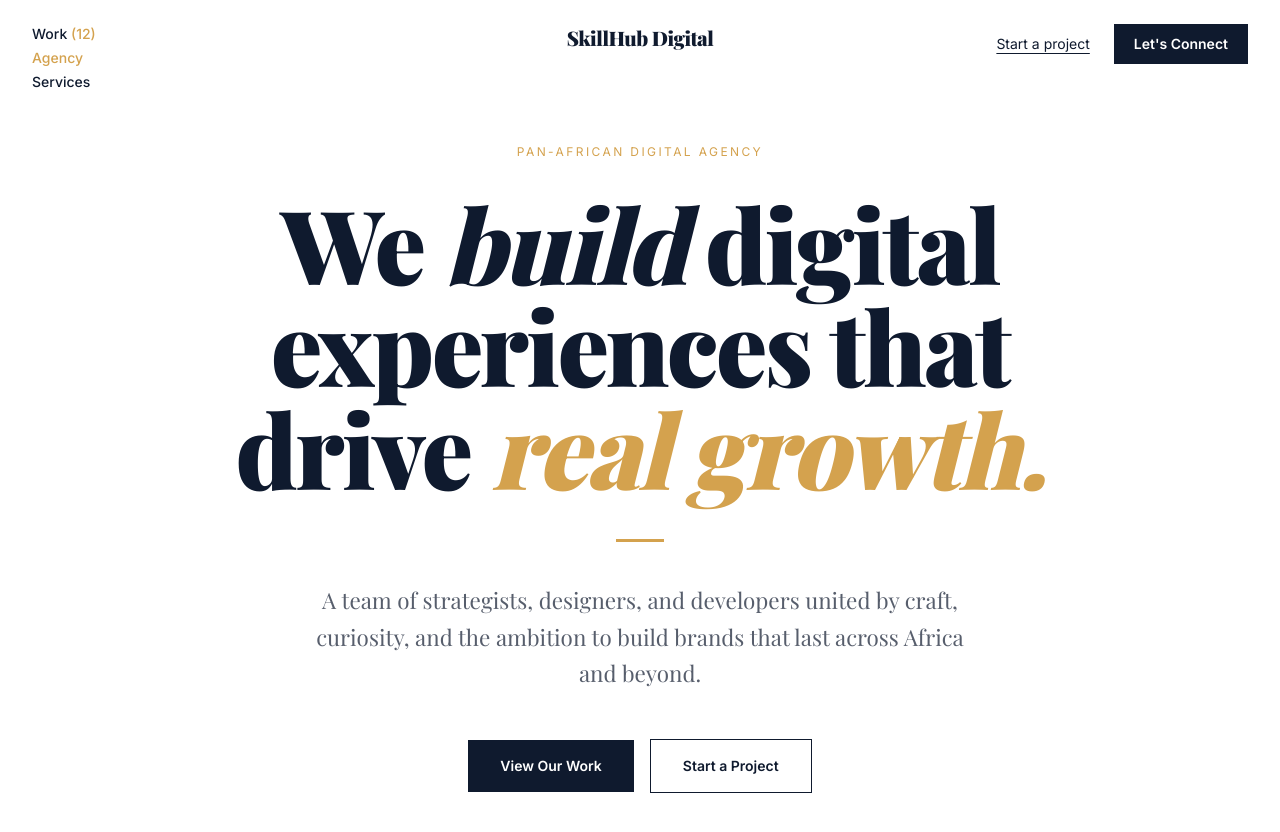
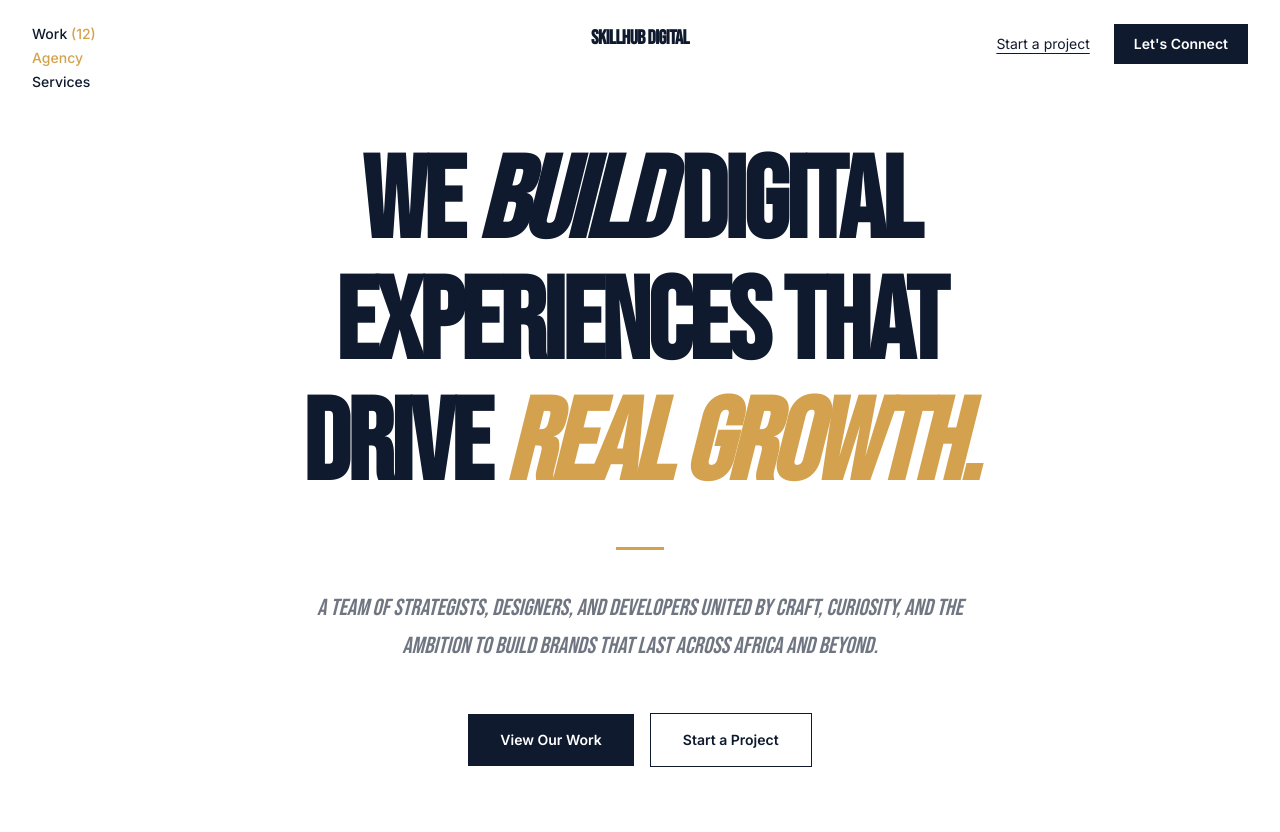
Before and after one commit to kattdevs/SHDA, a Next.js app in the folder skillhub-digital-agency/: page / in a window 1280 px wide. Shown: the top 832 px of the page. Built offline with nearby package versions, Linux system fonts and the light colour scheme.

Commit message:
wap to Bebas Neue display font and unify headline color

```diff
--- a/skillhub-digital-agency/src/app/layout.tsx
+++ b/skillhub-digital-agency/src/app/layout.tsx
@@ -1,13 +1,11 @@
 import type { Metadata } from 'next'
-import { Playfair_Display, Inter } from 'next/font/google'
-// @ts-ignore: CSS module declaration not available in this repo context
+import { Bebas_Neue, Inter } from 'next/font/google'
 import './globals.css'
 
-const playfair = Playfair_Display({
+const bebasNeue = Bebas_Neue({
   subsets: ['latin'],
   variable: '--font-display',
-  weight: ['400', '700', '900'],
-  style: ['normal', 'italic'],
+  weight: '400',
 })
 
 const inter = Inter({
@@ -26,7 +24,7 @@
   children: React.ReactNode
 }) {
   return (
-    <html lang="en" className={`${playfair.variable} ${inter.variable}`}>
+    <html lang="en" className={`${bebasNeue.variable} ${inter.variable}`}>
       <body className="antialiased">{children}</body>
     </html>
   )
--- a/skillhub-digital-agency/src/components/Hero.tsx
+++ b/skillhub-digital-agency/src/components/Hero.tsx
@@ -4,17 +4,28 @@
 
 const container = {
   hidden: {},
-  show: { transition: { staggerChildren: 0.14 } },
+  show: { transition: { staggerChildren: 0.16 } },
 }
 
-const line = {
-  hidden: { opacity: 0, y: 50 },
+const dropIn = {
+  hidden: { opacity: 0, y: -60, scale: 0.98 },
   show: {
     opacity: 1,
     y: 0,
-    transition: { duration: 0.9, ease: [0.16, 1, 0.3, 1] as const },
+    scale: 1,
+    transition: { duration: 0.7, ease: [0.22, 1, 0.36, 1] as const },
   },
 }
+
+const fadeUp = {
+  hidden: { opacity: 0, y: 30 },
+  show: {
+    opacity: 1,
+    y: 0,
+    transition: { duration: 0.8, ease: [0.22, 1, 0.36, 1] as const },
+  },
+}
+
 export default function Hero() {
   return (
     <section className="min-h-screen bg-white flex flex-col items-center justify-center pt-36 pb-24 px-6 text-center">
@@ -24,51 +35,42 @@
         animate="show"
         className="max-w-5xl mx-auto"
       >
-        {/* Eyebrow */}
-        <motion.p
-          variants={line}
-          className="font-body text-xs uppercase tracking-[0.2em] text-gold mb-8"
+        {/* Headline — drops in */}
+        <h1
+          className="font-display font-black text-navy leading-[1.05] tracking-tight"
+          style={{ fontSize: 'clamp(3.2rem, 9vw, 7.5rem)' }}
         >
-          Pan-African Digital Agency
-        </motion.p>
-
-        {/* Headline */}
-        <h1
-          className="font-display font-black text-navy leading-[1.0] tracking-tight"
-          style={{ fontSize: 'clamp(3rem, 8vw, 7rem)' }}
-        >
-          <motion.span variants={line} className="block">
+          <motion.span variants={dropIn} className="block">
             We <em className="italic">build</em> digital
           </motion.span>
-          <motion.span variants={line} className="block">
+          <motion.span variants={dropIn} className="block">
             experiences that
           </motion.span>
-          <motion.span variants={line} className="block">
+          <motion.span variants={dropIn} className="block">
             drive <em className="italic text-gold">real growth.</em>
           </motion.span>
         </h1>
 
-        {/* Gold divider */}
+        {/* Gold divider — fades up */}
         <motion.div
-          variants={line}
+          variants={fadeUp}
           className="mx-auto mt-10 mb-10 w-12 h-[3px] bg-gold"
         />
 
-        {/* Subheading */}
+        {/* Subheading — fades up */}
         <motion.p
-          variants={line}
-          className="font-display text-navy/70 max-w-2xl mx-auto leading-relaxed"
-          style={{ fontSize: 'clamp(1.1rem, 2vw, 1.4rem)' }}
+          variants={fadeUp}
+          className="font-display italic text-navy/60 max-w-2xl mx-auto leading-relaxed"
+          style={{ fontSize: 'clamp(1.1rem, 2vw, 1.45rem)' }}
         >
           A team of strategists, designers, and developers united by craft,
           curiosity, and the ambition to build brands that last across Africa
           and beyond.
         </motion.p>
 
-        {/* CTAs */}
-        {/* CTAs */}
+        {/* CTAs — fades up */}
         <motion.div
-          variants={line}
+          variants={fadeUp}
           className="mt-12 flex flex-wrap items-center justify-center gap-4"
         >
           <a
@@ -81,10 +83,11 @@
             href="/contact"
             className="border border-navy text-navy font-body text-sm font-semibold px-8 py-4 hover:bg-navy hover:text-white transition-colors duration-300"
           >
+
             Start a Project
           </a>
         </motion.div>
-        </motion.div>
+      </motion.div>
     </section>
   )
 }
```
